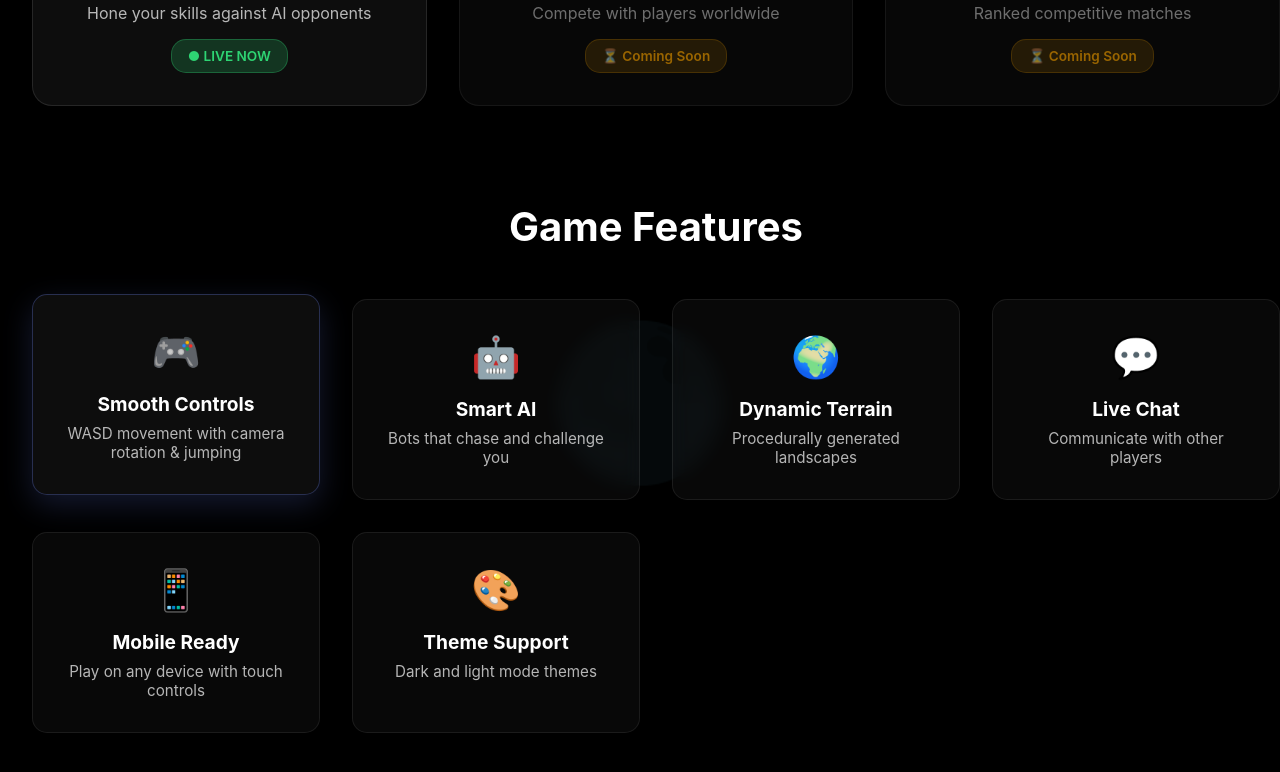
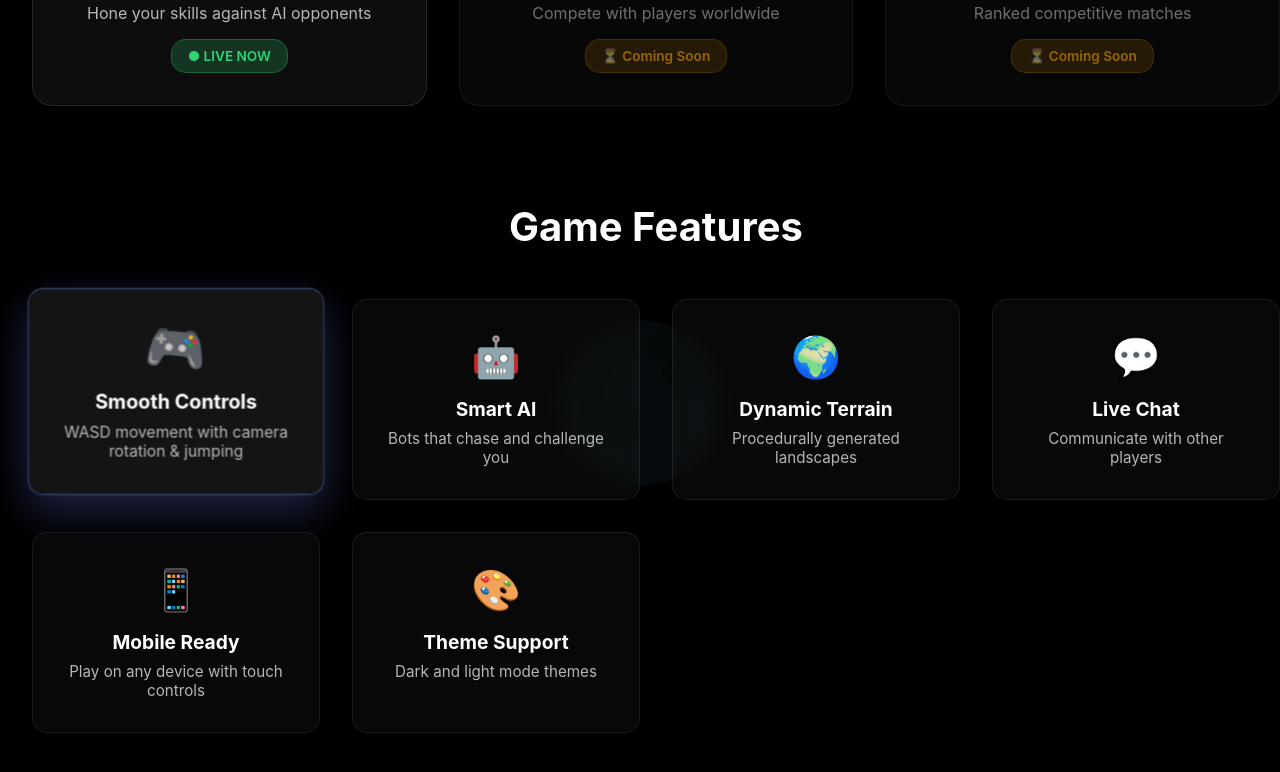
Before and after one commit to nitsuah/multi, a React (Vite) app: page / in a window 1280 px wide. In both pictures the pointer is over the element 176 px from the left and 399 px from the top of the page. Shown: the top 772 px of the page. Built offline with nearby package versions, Linux system fonts and the light colour scheme.

Commit message:
feat: Enhanced home page hover effects
- Feature cards now scale up and lift more on hover (1.03x scale, -8px)
- Feature icons rotate and scale (1.2x scale, 5deg rotation)
- Enhanced shadows and border glow on hover
- Smooth transitions for all hover effects

```diff
--- a/src/styles/Home.css
+++ b/src/styles/Home.css
@@ -237,15 +237,23 @@
 }
 
 .feature-item:hover {
-  transform: translateY(-5px);
-  background: rgba(255, 255, 255, 0.05);
-  border-color: rgba(102, 126, 234, 0.3);
-  box-shadow: 0 10px 30px rgba(102, 126, 234, 0.2);
+  transform: translateY(-8px) scale(1.03);
+  background: rgba(255, 255, 255, 0.08);
+  border-color: rgba(102, 126, 234, 0.5);
+  box-shadow: 0 15px 40px rgba(102, 126, 234, 0.3),
+    0 5px 15px rgba(0, 0, 0, 0.2);
+  cursor: pointer;
+}
+
+.feature-item:hover .feature-icon {
+  transform: scale(1.2) rotate(5deg);
+  transition: transform 0.3s ease;
 }
 
 .feature-icon {
   font-size: 2.5rem;
   margin-bottom: 1rem;
+  transition: transform 0.3s ease;
 }
 
 .feature-item h4 {
```
